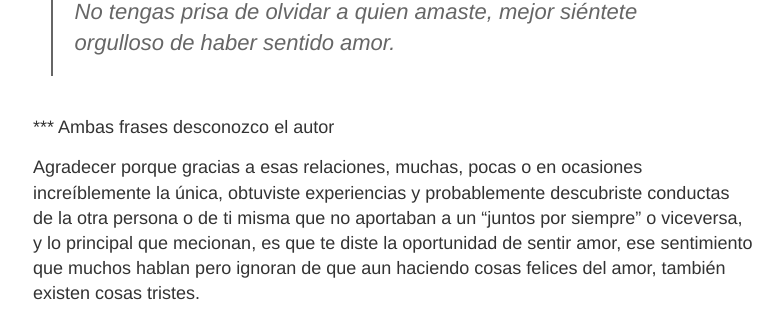
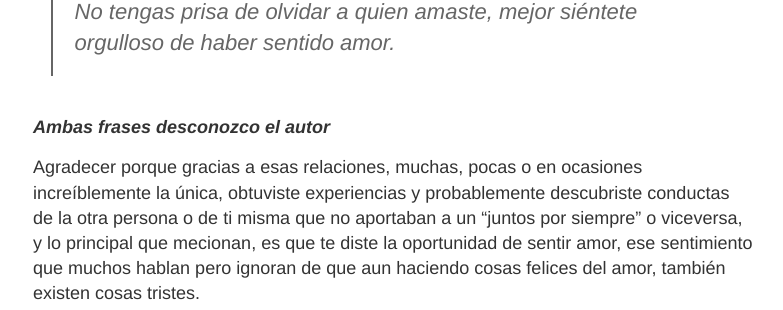
Before and after one commit to markconfig/blog-Jkyll, a Jekyll site: the page built from _posts/2021-9-8-Siempre-Juntos.md, in a window 1280 px wide and 900 px high, scrolled down 1822 px. Shown: the part 143-453 px from the top of the window, without its empty margins (247-1030 px from the left). Built offline with Jekyll 4.4.1, drawn with Linux system fonts in a browser that asks for light colours.

```diff
--- a/_posts/2021-9-8-Siempre-Juntos.md
+++ b/_posts/2021-9-8-Siempre-Juntos.md
@@ -31,7 +31,7 @@ Y
 
 >No tengas prisa de olvidar a quien amaste, mejor siéntete orgulloso de haber sentido amor.
 
-*** Ambas frases desconozco el autor
+***Ambas frases desconozco el autor***
 
 Agradecer porque gracias a esas relaciones, muchas, pocas o en ocasiones increíblemente la única,  obtuviste experiencias y probablemente descubriste conductas de la otra persona o de ti misma que no aportaban a un "juntos por siempre" o viceversa, y lo principal que mecionan, es que te diste la oportunidad de sentir amor, ese sentimiento que muchos hablan pero ignoran de que aun haciendo cosas felices del amor, también existen cosas tristes.
 
```
